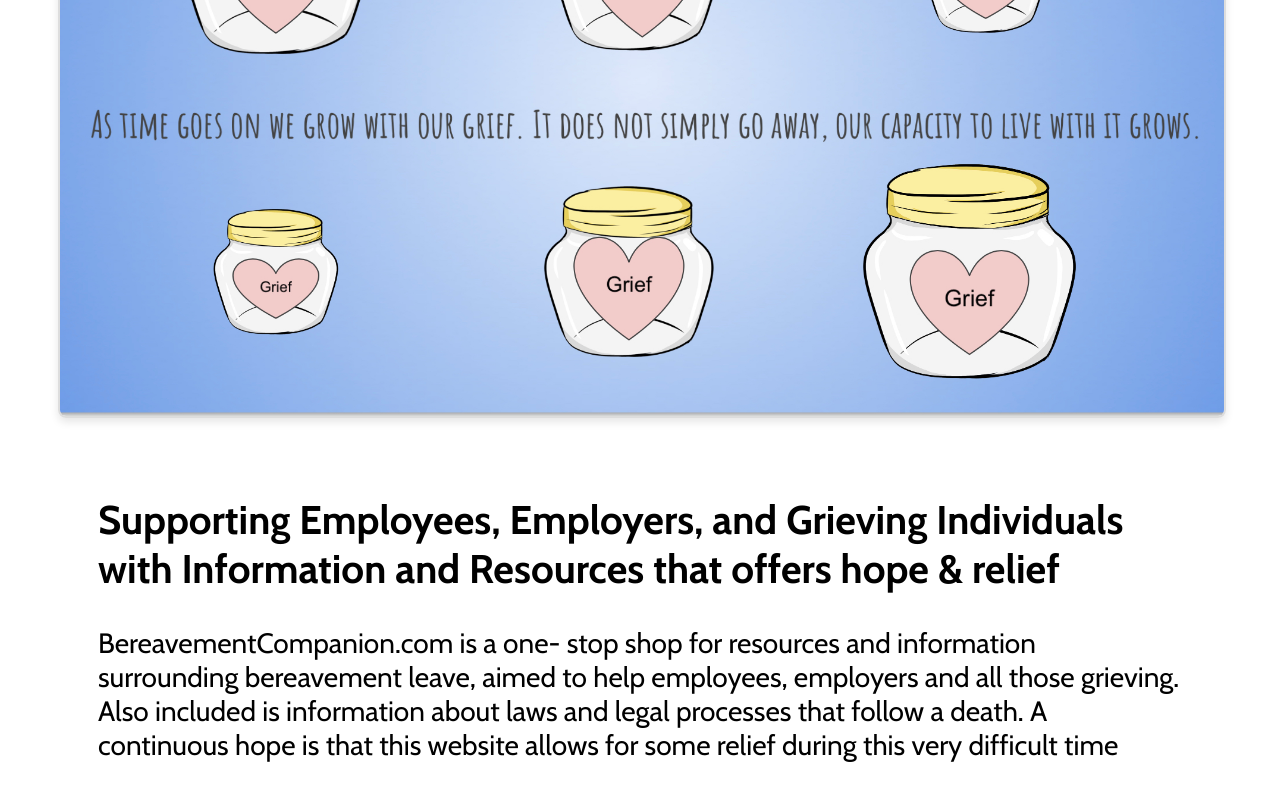
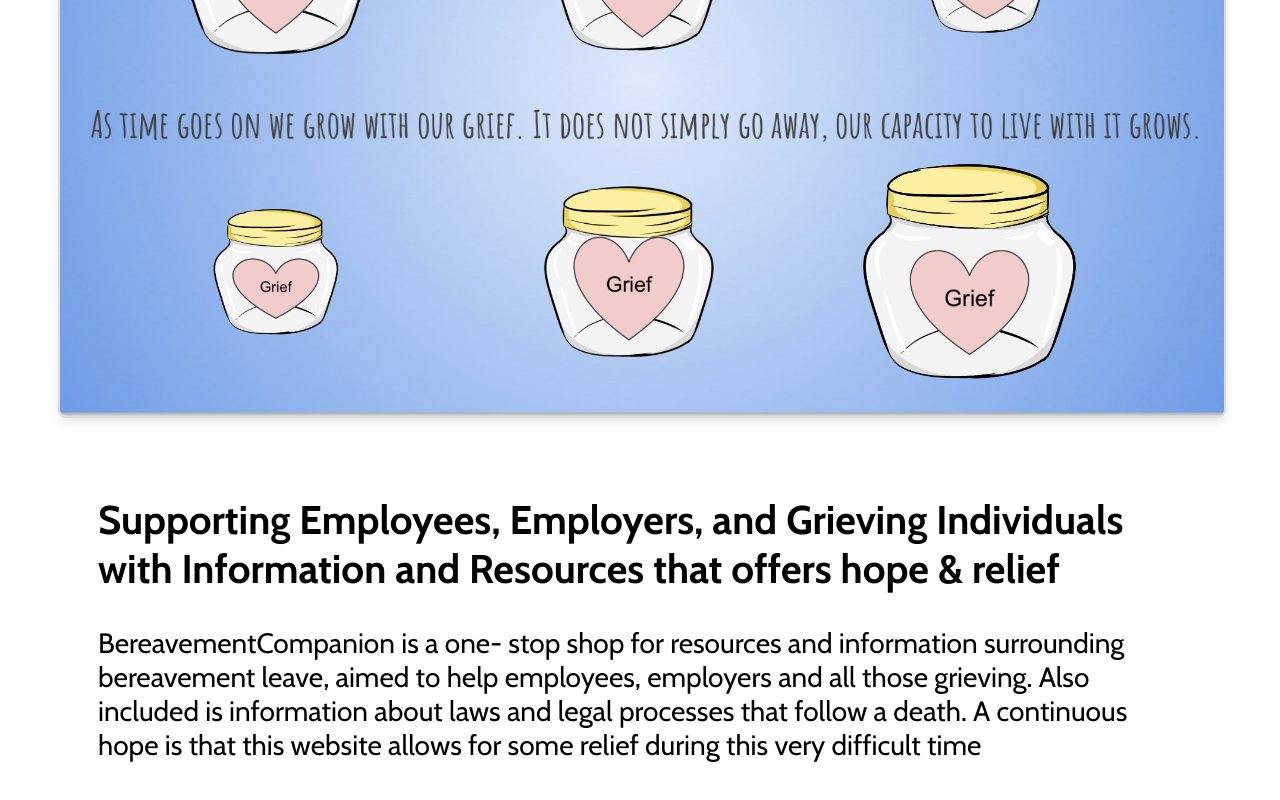
Before and after one commit to miraclebanks/EatonFirm, a Vue app: page / in a window 1280 px wide. Shown: the part 593-1393 px from the top of the page. Built offline with nearby package versions, Linux system fonts and the light colour scheme.

Commit message:
Fixing typo

```diff
--- a/src/components/mainCta.vue
+++ b/src/components/mainCta.vue
@@ -17,7 +17,7 @@
             Information and Resources that offers hope & relief
           </h2>
           <p>
-            BereavementCompanion.com is a one- stop shop for resources and
+            BereavementCompanion is a one- stop shop for resources and
             information surrounding bereavement leave, aimed to help employees,
             employers and all those grieving. Also included is information about
             laws and legal processes that follow a death. A continuous hope is
```
